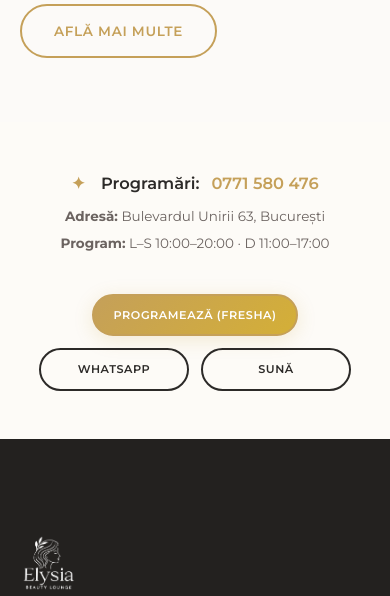
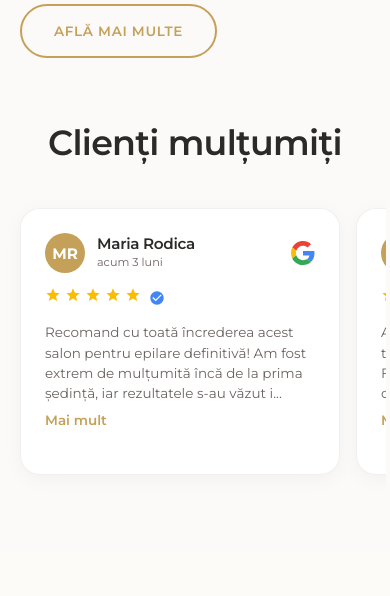
Before and after one commit to AndreiNeptune/elysiabeautylounge, a website built with Vite: page index.html in a window 390 px wide. Shown: the part 5500-6096 px from the top of the page. Built offline with nearby package versions, Linux system fonts and the light colour scheme.

Commit message:
feat: add google reviews carousel component and align with container boundaries

```diff
--- a/index.html
+++ b/index.html
@@ -52,37 +52,37 @@
           <div class="navbar__services-trigger">
             <span class="navbar__link">Servicii <span class="chevron"></span></span>
             <div class="mega-menu">
-              <a href="/manichiura-pedichiura.html" class="mega-menu__item">
+              <a href="/manichiura-pedichiura" class="mega-menu__item">
                 <div class="mega-menu__text">
                   <h4>Manichiură & Pedichiură</h4>
                   <p>Semi, gel, clasic, SPA, japoneză</p>
                 </div>
               </a>
-              <a href="/coafor-extensii.html" class="mega-menu__item">
+              <a href="/coafor-extensii" class="mega-menu__item">
                 <div class="mega-menu__text">
                   <h4>Coafor & Extensii</h4>
                   <p>Tuns, coafat, vopsit, extensii</p>
                 </div>
               </a>
-              <a href="/make-up.html" class="mega-menu__item">
+              <a href="/make-up" class="mega-menu__item">
                 <div class="mega-menu__text">
                   <h4>Make-up</h4>
                   <p>Machiaj de zi și seară</p>
                 </div>
               </a>
-              <a href="/sprancene.html" class="mega-menu__item">
+              <a href="/sprancene" class="mega-menu__item">
                 <div class="mega-menu__text">
                   <h4>Sprâncene</h4>
                   <p>Laminare, stilizare, vopsit</p>
                 </div>
               </a>
-              <a href="/epilare-definitiva.html" class="mega-menu__item">
+              <a href="/epilare-definitiva" class="mega-menu__item">
                 <div class="mega-menu__text">
                   <h4>Epilare Definitivă</h4>
                   <p>Full Body de la 249 lei</p>
                 </div>
               </a>
-              <a href="/pachete-beauty.html" class="mega-menu__item">
+              <a href="/pachete-beauty" class="mega-menu__item">
                 <div class="mega-menu__text">
                   <h4>Pachete Beauty</h4>
                   <p>Combinații avantajoase</p>
@@ -91,9 +91,9 @@
             </div>
           </div>
 
-          <a href="/galerie.html" class="navbar__link">Galerie</a>
-          <a href="/despre-noi.html" class="navbar__link">Despre Noi</a>
-          <a href="/contact.html" class="navbar__link">Contact</a>
+          <a href="/galerie" class="navbar__link">Galerie</a>
+          <a href="/despre-noi" class="navbar__link">Despre Noi</a>
+          <a href="/contact" class="navbar__link">Contact</a>
         </div>
 
         <div class="navbar__cta">
@@ -120,16 +120,16 @@
         <a href="/" class="mobile-drawer__link active">Acasă</a>
         <span class="mobile-drawer__link" style="color: var(--color-accent); font-weight: 600;">Servicii</span>
         <div class="mobile-drawer__submenu">
-          <a href="/manichiura-pedichiura.html">Manichiură & Pedichiură</a>
-          <a href="/coafor-extensii.html">Coafor & Extensii</a>
-          <a href="/make-up.html">Make-up</a>
-          <a href="/sprancene.html">Sprâncene</a>
-          <a href="/epilare-definitiva.html">Epilare Definitivă</a>
-          <a href="/pachete-beauty.html">Pachete Beauty</a>
+          <a href="/manichiura-pedichiura">Manichiură & Pedichiură</a>
+          <a href="/coafor-extensii">Coafor & Extensii</a>
+          <a href="/make-up">Make-up</a>
+          <a href="/sprancene">Sprâncene</a>
+          <a href="/epilare-definitiva">Epilare Definitivă</a>
+          <a href="/pachete-beauty">Pachete Beauty</a>
         </div>
-        <a href="/galerie.html" class="mobile-drawer__link">Galerie</a>
-        <a href="/despre-noi.html" class="mobile-drawer__link">Despre Noi</a>
-        <a href="/contact.html" class="mobile-drawer__link">Contact</a>
+        <a href="/galerie" class="mobile-drawer__link">Galerie</a>
+        <a href="/despre-noi" class="mobile-drawer__link">Despre Noi</a>
+        <a href="/contact" class="mobile-drawer__link">Contact</a>
       </nav>
       <div class="mobile-drawer__cta">
         <a href="https://www.fresha.com/book-now/elysia-beauty-lounge-r38rgmme/all-offer?share=true&pId=2655167"
@@ -192,7 +192,7 @@
           </div>
           <p>Piele fină, confort și rezultate vizibile de la prima ședință. Tehnologie modernă, în siguranță și fără
             durere.</p>
-          <a href="/epilare-definitiva.html" class="btn btn--gold">Află mai multe</a>
+          <a href="/epilare-definitiva" class="btn btn--gold">Află mai multe</a>
         </div>
       </div>
     </section>
@@ -209,7 +209,7 @@
 
         <div class="service-grid">
           <!-- Manichiură -->
-          <a href="/manichiura-pedichiura.html" class="service-card reveal reveal-delay-1" id="card-manichiura">
+          <a href="/manichiura-pedichiura" class="service-card reveal reveal-delay-1" id="card-manichiura">
             <div class="service-card__image">
               <img src="/images/service-nails.jpg" alt="Manichiură & Pedichiură" width="400" height="300"
                 loading="lazy">
@@ -225,7 +225,7 @@
           </a>
 
           <!-- Coafor & Extensii -->
-          <a href="/coafor-extensii.html" class="service-card reveal reveal-delay-2" id="card-coafor">
+          <a href="/coafor-extensii" class="service-card reveal reveal-delay-2" id="card-coafor">
             <div class="service-card__image">
               <img src="/images/service-hair.jpg" alt="Coafor & Extensii de păr" width="400" height="300"
                 loading="lazy">
@@ -241,7 +241,7 @@
           </a>
 
           <!-- Make-up -->
-          <a href="/make-up.html" class="service-card reveal reveal-delay-3" id="card-makeup">
+          <a href="/make-up" class="service-card reveal reveal-delay-3" id="card-makeup">
             <div class="service-card__image">
               <img
                 src="/images/hero-makeup.jpg"
@@ -258,7 +258,7 @@
           </a>
 
           <!-- Sprâncene -->
-          <a href="/sprancene.html" class="service-card reveal reveal-delay-4" id="card-sprancene">
+          <a href="/sprancene" class="service-card reveal reveal-delay-4" id="card-sprancene">
             <div class="service-card__image">
               <img src="/images/service-brows.jpg" alt="Sprâncene — stilizare, laminare, vopsit" width="400"
                 height="300" loading="lazy">
@@ -274,7 +274,7 @@
           </a>
 
           <!-- Epilare Definitivă -->
-          <a href="/epilare-definitiva.html" class="service-card reveal reveal-delay-5" id="card-epilare">
+          <a href="/epilare-definitiva" class="service-card reveal reveal-delay-5" id="card-epilare">
             <div class="service-card__image">
               <img src="/images/service-epilation.jpg" alt="Epilare definitivă" width="400" height="300" loading="lazy">
               <span class="service-card__badge">Ofertă</span>
@@ -290,7 +290,7 @@
           </a>
 
           <!-- Pachete Beauty -->
-          <a href="/pachete-beauty.html" class="service-card reveal reveal-delay-6" id="card-pachete">
+          <a href="/pachete-beauty" class="service-card reveal reveal-delay-6" id="card-pachete">
             <div class="service-card__image">
               <img
                 src="https://images.fresha.com/partner-portfolios/providers/2655167/c5a7663f-a1a4-4122-9489-77fc424eae5f.jpeg?class=width-xlarge&dpr=1&keyId=Zhvs3FWlN6IKrXGU&signature=3fSNtB+NYos3YcqfZXkgZ/SqqVw&f_width=1920"
@@ -328,13 +328,20 @@
               <span>Epilare definitivă</span>
               <span>Pachete beauty</span>
             </div>
-            <a href="/despre-noi.html" class="btn btn--outline-gold">Află mai multe</a>
+            <a href="/despre-noi" class="btn btn--outline-gold">Află mai multe</a>
           </div>
           <div class="about-split__image reveal reveal-delay-2">
             <img src="/images/hero-thumb-2.avif" alt="Interior Elysia Beauty Lounge" width="600" height="800"
               loading="lazy">
           </div>
         </div>
+      </div>
+    </section>
+
+    <!-- ──── REVIEWS ──── -->
+    <section class="section" style="padding-top: 0; padding-bottom: var(--space-2xl);">
+      <div class="container">
+        <div class="reviews-container-wrapper reveal"></div>
       </div>
     </section>
 
@@ -375,12 +382,12 @@
         <div>
           <h4>Servicii</h4>
           <div class="footer__links">
-            <a href="/manichiura-pedichiura.html">Manichiură & Pedichiură</a>
-            <a href="/coafor-extensii.html">Coafor & Extensii</a>
-            <a href="/make-up.html">Make-up</a>
-            <a href="/sprancene.html">Sprâncene</a>
-            <a href="/epilare-definitiva.html">Epilare Definitivă</a>
-            <a href="/pachete-beauty.html">Pachete Beauty</a>
+            <a href="/manichiura-pedichiura">Manichiură & Pedichiură</a>
+            <a href="/coafor-extensii">Coafor & Extensii</a>
+            <a href="/make-up">Make-up</a>
+            <a href="/sprancene">Sprâncene</a>
+            <a href="/epilare-definitiva">Epilare Definitivă</a>
+            <a href="/pachete-beauty">Pachete Beauty</a>
           </div>
         </div>
         <div class="footer__contact">
--- /dev/null
+++ b/src/data/reviews.js
@@ -0,0 +1,176 @@
+export const reviews = [
+  {
+    "name": "Maria Rodica",
+    "rating": 5,
+    "time": "acum 3 luni",
+    "text": "Recomand cu toată încrederea acest salon pentru epilare definitivă! Am fost extrem de mulțumită încă de la prima ședință, iar rezultatele s-au văzut imediat. După experiența neplăcută avută anterior la alt salon, unde am făcut 15 ședințe fără să fiu cu adevărat mulțumită de rezultate, diferența aici a fost vizibilă încă de la început.\n\nPersonalul este foarte atent la detalii, profesionist și mereu preocupat de confortul clientului. Mi-au explicat fiecare pas al procedurii și m-am simțit în siguranță pe tot parcursul tratamentului.\n\nPentru mine a fost cea mai bună alegere și cu siguranță voi continua ședințele aici. Recomand cu drag tuturor celor care își doresc rezultate reale și servicii de calitate!"
+  },
+  {
+    "name": "Valentina Ungureanu",
+    "rating": 5,
+    "time": "acum 4 luni",
+    "text": "Am avut parte de serviciile salonului , totul perfect , m am simțit minunat ! Fetele sunt foarte amabile ❤️\nTotul curat , sterilizat , iar munca pe care o depun fetele este de nota 1000\nRecomand cu drag !"
+  },
+  {
+    "name": "Anca Munteanu",
+    "rating": 5,
+    "time": "acum 4 luni",
+    "text": "Salonul arata foarte bine, fetele sunt foarte dragute si profesioniste! Am facut o sedinta de epilare cu laser si voi reveni cu siguranta. Salonul este nou deschis, il recomand!"
+  },
+  {
+    "name": "Ana-Maria Dumitru",
+    "rating": 5,
+    "time": "acum 4 luni",
+    "text": "Sunt extrem de mulțumită de serviciile de pedichiură! Fetele sunt tare gentile, vesele și oferă servicii de înaltă calitate! Mereu plec bine dispusă de la salon.🥰"
+  },
+  {
+    "name": "AMELIA",
+    "rating": 5,
+    "time": "acum 8 luni",
+    "text": "Am avut plăcerea să particip la deschiderea Elysia Beauty Lounge și experiența a fost absolut minunată! Am beneficiat de manichiură și masaj, iar echipa m-a făcut să mă simt răsfățată din primul moment. Atmosfera este elegantă și relaxantă, iar serviciile sunt de cea mai bună calitate. Am plecat cu un zâmbet larg și cu siguranță voi reveni. 💖"
+  },
+  {
+    "name": "erika timea andras",
+    "rating": 5,
+    "time": "acum 6 luni",
+    "text": "Superb loc, atmosfera foarte placuta si serviciu de manichiura de nota 10*.M-am reprogramat de 5 ori si va multumesc enorm pentru flexibilitate si intelegere. Cu siguranta voi reveni."
+  },
+  {
+    "name": "Ani Ignat",
+    "rating": 5,
+    "time": "acum 7 luni",
+    "text": "Manichiura si pedichiura perfecta, culori variate si de calitate si multa multa amabilitate ! Loved it🥰"
+  },
+  {
+    "name": "camelia miu",
+    "rating": 5,
+    "time": "acum 4 luni",
+    "text": "Cele mai dragute fete.Am plecat cu o manichiura superba💓💓💓"
+  },
+  {
+    "name": "Andreeadiana Stamate",
+    "rating": 5,
+    "time": "acum 5 luni",
+    "text": "Un loc foarte primitor, iar fetele, profesioniste și drăguțe 😊"
+  },
+  {
+    "name": "Iulia Elena",
+    "rating": 5,
+    "time": "acum 5 luni",
+    "text": "Servicii de calitate! Mulțumită de rezultat ❤️"
+  },
+  {
+    "name": "Carmen Mitrea",
+    "rating": 5,
+    "time": "acum 5 luni",
+    "text": "Foarte multumita ❤️"
+  },
+  {
+    "name": "Vivi Caulea",
+    "rating": 5,
+    "time": "acum o oră",
+    "text": "Un salon cum putine sunt. Servicii top. Am avut parte de o manichiura cu servicii de foarte buna calitate. Fetele foarte dragute. Masajul mainilor la final m-a impresionat . Recomand cu drag."
+  },
+  {
+    "name": "Camelia Argeseanu",
+    "rating": 5,
+    "time": "acum 3 zile",
+    "text": "Sunt foarte mulțumită de serviciile acestui salon. Profesionalism, atenție la detalii și produse de calitate. Rezultatul a fost peste așteptări, iar manichiura a rezistat perfect. Cu siguranță voi reveni și îl recomand tuturor!"
+  },
+  {
+    "name": "Ioana Zaharia",
+    "rating": 5,
+    "time": "acum 5 zile",
+    "text": "Mi am facut atat machiajul, cat si extensiile si totul a iesit impecabil. Machiajul a rezistat perfeeect si mi a pus in valoare trasaturile exact cum imi doream. Se simte ca lucreaza cu pasiune si ca isi doreste ca fiecare clienta sa plece fericita si increzatoare. Recomand din suflet!"
+  },
+  {
+    "name": "Roberto Tanase",
+    "rating": 5,
+    "time": "acum 5 zile",
+    "text": "Se vede că echipa pune accent pe calitate și pe satisfacția clienților. Recomand cu încredere oricărui bărbat care caută servicii pentru îngrijirea lor personală la standarde ridicate . Rocomand și siguaranta voi reveni !"
+  },
+  {
+    "name": "surugiu pavelina",
+    "rating": 5,
+    "time": "acum 6 zile",
+    "text": "Recomand cu toată încrederea .Un salon minunat,unde te simți răsfață de la intrare până la plecare.Echipa este foarte amabilă,atentă la detalii și dedicată.\nMulțumesc pentru profesionalism !"
+  },
+  {
+    "name": "Stefani Enciu",
+    "rating": 5,
+    "time": "acum 6 zile",
+    "text": "Recomand cu toată încrederea! Profesionalism, seriozitate și atenție la detalii de la început până la sfârșit. Am avut o expandiență foarte plăcută, iar rezultatul a depășit așteptările mele. Servicii de calitate, comunicare excelentă și implicare maximă. Cu siguranță voi reveni și voi recomanda mai departe!"
+  },
+  {
+    "name": "Anca Mihai",
+    "rating": 5,
+    "time": "acum 6 zile",
+    "text": "Salonul este foarte frumos, curat si elegant.Fetele sunt super profi,drăguțe și foarte amabile. Atmosfera este foarte plăcută. Serviciile super ."
+  },
+  {
+    "name": "Denis Andrei",
+    "rating": 5,
+    "time": "acum 2 săptămâni",
+    "text": "Am fost la acest salon pentru pensat și manichiură și pot recomanda din toată inima. Fetele sunt foarte sociabile și călduroase. O să revin cu siguranță!"
+  },
+  {
+    "name": "MihaelaT",
+    "rating": 5,
+    "time": "acum o lună",
+    "text": "Mi-a plăcut nespus de mult experiența de la Elysia Beauty Lounge. Manichiura mea este perfectă. Voi reveni cu drag! 🤗❤️"
+  },
+  {
+    "name": "Maria Chirita",
+    "rating": 5,
+    "time": "acum o lună",
+    "text": "La dra Anca manechiura si pedichiura perfect lucrat . Nu am crezut ca pot gasi intr-un salon atat de stilizat servicii perfecte la preturi atat de mici. Am cautat pe instagram un salon si am gasit . Nu mai merg in alta parte . Perfectiune credeti-ma"
+  },
+  {
+    "name": "Amalia-Maria-Alexandra Ioniță",
+    "rating": 5,
+    "time": "acum 2 luni",
+    "text": "Am fost recent la manichiură la Anca și a fost o experiență minunată. Este o fată extrem de blândă și amabilă, m-am simțit foarte relaxată pe tot parcursul procesului. Rezultatul final este superb. Îmi plac foarte mult unghiile și o recomand cu drag și cu toată încrederea! 💛💛💛🌼"
+  },
+  {
+    "name": "Mihaela Ghetaru",
+    "rating": 5,
+    "time": "acum 2 luni",
+    "text": "M-am bucurat atat de tare cand s-a deschis in zona acest salon. Demult imi doream sa am in zona un loc perfect pentru mani-pedi. Fetele sunt minunate, te intampina mereu cu voie buna si te ajuta cu cel mai mare drag. Profesionalism la cel mai inalt nivel!"
+  },
+  {
+    "name": "Sarah",
+    "rating": 5,
+    "time": "acum 2 luni",
+    "text": "Am facut laminare de sprancene si vopsit a fost o experienta foarte buna fetele sunt foarte dragute si atmosfera in sine foarte misto"
+  },
+  {
+    "name": "Cecilia Cristina",
+    "rating": 5,
+    "time": "acum 2 luni",
+    "text": "Foarte profi fetele, cu atentie la detalii.Iar salonul superb, o oaza de liniste, merita experienta serviciilor de la Elysia Beauty"
+  },
+  {
+    "name": "Sandra Ghildus",
+    "rating": 5,
+    "time": "acum 2 luni",
+    "text": "O atmosferă foarte plăcută și servicii impecabile de fiecare dată. Recomand 💯"
+  },
+  {
+    "name": "Paola Oliva",
+    "rating": 5,
+    "time": "acum 3 luni",
+    "text": "Highly recommended if you are in Bucharest and want to have new amazing nails.The girls are very professional, kind and fast. The place is clean and you'll love their job on your nails!Would come back, thank you:)"
+  },
+  {
+    "name": "Tracy Leet",
+    "rating": 5,
+    "time": "acum o lună",
+    "text": "I had the experience of being pampered by Florentina & Anca for a lip and brow treatment while visiting this fabulous city Bucharest. Amazing experience. Attention to detail was above and beyond what I have ever experienced. If you’re in town or visiting here, definitely look these guys up. Much love and best of luck to you both💋"
+  },
+  {
+    "name": "Molly",
+    "rating": 5,
+    "time": "acum 2 luni",
+    "text": "Amazing experience. Great attention to detail and beautiful nails"
+  }
+];
--- /dev/null
+++ b/src/js/reviews.js
@@ -0,0 +1,99 @@
+import { reviews } from '../data/reviews.js';
+
+export function initReviewsCarousel() {
+  const containers = document.querySelectorAll('.reviews-container-wrapper');
+  if (containers.length === 0) return;
+
+  const starsSvg = `
+    <svg viewBox="0 0 24 24" fill="currentColor" class="review-star">
+      <path d="M12 17.27L18.18 21l-1.64-7.03L22 9.24l-7.19-.61L12 2 9.19 8.63 2 9.24l5.46 4.73L5.82 21z"/>
+    </svg>
+  `;
+
+  const googleSvg = `
+    <svg viewBox="0 0 48 48" class="google-logo" width="24" height="24">
+      <path fill="#EA4335" d="M24 9.5c3.54 0 6.71 1.22 9.21 3.6l6.85-6.85C35.9 2.38 30.47 0 24 0 14.62 0 6.51 5.38 2.56 13.22l7.98 6.19C12.43 13.72 17.74 9.5 24 9.5z"/>
+      <path fill="#4285F4" d="M46.98 24.55c0-1.57-.15-3.09-.38-4.55H24v9.02h12.94c-.58 2.96-2.26 5.48-4.78 7.18l7.73 6c4.51-4.18 7.09-10.36 7.09-17.65z"/>
+      <path fill="#FBBC05" d="M10.53 28.59c-.48-1.45-.76-2.99-.76-4.59s.27-3.14.76-4.59l-7.98-6.19C.92 16.46 0 20.12 0 24c0 3.88.92 7.54 2.56 10.78l7.97-6.19z"/>
+      <path fill="#34A853" d="M24 48c6.48 0 11.93-2.13 15.89-5.81l-7.73-6c-2.15 1.45-4.92 2.3-8.16 2.3-6.26 0-11.57-4.22-13.47-9.91l-7.98 6.19C6.51 42.62 14.62 48 24 48z"/>
+    </svg>
+  `;
+
+  const verifiedSvg = `
+    <svg viewBox="0 0 24 24" fill="currentColor" class="verified-icon" width="16" height="16">
+      <path d="M12 2C6.5 2 2 6.5 2 12s4.5 10 10 10 10-4.5 10-10S17.5 2 12 2zm-2 15l-5-5 1.41-1.41L10 14.17l7.59-7.59L19 8l-9 9z" fill="#4285F4"/>
+    </svg>
+  `;
+
+  const generateStars = (count) => {
+    return Array(count).fill(starsSvg).join('');
+  };
+
+  const getInitials = (name) => {
+    const parts = name.split(' ');
+    if (parts.length >= 2) {
+      return (parts[0][0] + parts[1][0]).toUpperCase();
+    }
+    return name.substring(0, 2).toUpperCase();
+  };
+
+  containers.forEach(wrapper => {
+    let cardsHtml = '';
+
+    reviews.forEach(review => {
+      const isLongText = review.text.length > 150;
+      const initialText = isLongText ? review.text.substring(0, 150) + '...' : review.text;
+
+      cardsHtml += `
+        <div class="review-card">
+          <div class="review-header">
+            <div class="review-avatar">${getInitials(review.name)}</div>
+            <div class="review-meta">
+              <h4 class="review-name">${review.name}</h4>
+              <div class="review-time">${review.time}</div>
+            </div>
+            <div class="review-google-icon">${googleSvg}</div>
+          </div>
+          <div class="review-rating">
+            <div class="stars">${generateStars(review.rating)}</div>
+            ${verifiedSvg}
+          </div>
+          <div class="review-content">
+            <p class="review-text-short">${initialText}</p>
+            ${isLongText ? `<p class="review-text-full" style="display:none;">${review.text}</p>` : ''}
+            ${isLongText ? `<button class="read-more-btn">Mai mult</button>` : ''}
+          </div>
+        </div>
+      `;
+    });
+
+    wrapper.innerHTML = `
+      <div class="reviews-section-header">
+        <h2 class="section-title">Clienți mulțumiți</h2>
+      </div>
+      <div class="reviews-carousel">
+        ${cardsHtml}
+      </div>
+    `;
+
+    // Add event listeners for read more buttons
+    const readMoreBtns = wrapper.querySelectorAll('.read-more-btn');
+    readMoreBtns.forEach(btn => {
+      btn.addEventListener('click', (e) => {
+        const contentDiv = e.target.closest('.review-content');
+        const shortText = contentDiv.querySelector('.review-text-short');
+        const fullText = contentDiv.querySelector('.review-text-full');
+
+        if (shortText.style.display === 'none') {
+          shortText.style.display = 'block';
+          fullText.style.display = 'none';
+          e.target.textContent = 'Mai mult';
+        } else {
+          shortText.style.display = 'none';
+          fullText.style.display = 'block';
+          e.target.textContent = 'Mai puțin';
+        }
+      });
+    });
+  });
+}
--- a/src/main-inner.js
+++ b/src/main-inner.js
@@ -8,6 +8,7 @@ import { initNavigation } from './js/navigation.js';
 import { initAccordion } from './js/accordion.js';
 import { initGallery } from './js/gallery.js';
 import { initAnimations } from './js/animations.js';
+import { initReviewsCarousel } from './js/reviews.js';
 
 document.addEventListener('DOMContentLoaded', () => {
   // Inject shared layout (nav, drawer, footer)
@@ -22,5 +23,6 @@ document.addEventListener('DOMContentLoaded', () => {
   initNavigation();
   initAccordion();
   initGallery();
+  initReviewsCarousel();
   initAnimations();
 });
--- a/src/main.js
+++ b/src/main.js
@@ -7,6 +7,7 @@ import { initNavigation } from './js/navigation.js';
 import { initAccordion } from './js/accordion.js';
 import { initGallery } from './js/gallery.js';
 import { initAnimations } from './js/animations.js';
+import { initReviewsCarousel } from './js/reviews.js';
 
 document.addEventListener('DOMContentLoaded', () => {
   // Set current year in footer
@@ -18,5 +19,6 @@ document.addEventListener('DOMContentLoaded', () => {
   initNavigation();
   initAccordion();
   initGallery();
+  initReviewsCarousel();
   initAnimations();
 });
--- a/src/styles/components.css
+++ b/src/styles/components.css
@@ -1387,3 +1387,134 @@
 .service-slider__item:hover img {
   transform: scale(1.05);
 }
+
+/* ═══════════════════════════════════════════
+   REVIEWS CAROUSEL
+   ═══════════════════════════════════════════ */
+.reviews-section-header {
+  text-align: center;
+  margin-bottom: var(--space-xl);
+}
+
+.reviews-carousel {
+  display: flex;
+  overflow-x: auto;
+  gap: var(--space-md);
+  margin-inline: -16px;
+  padding: 12px 16px 28px 16px;
+  scroll-snap-type: x mandatory;
+  scroll-padding-left: 16px;
+  scrollbar-width: none; /* Firefox */
+  -ms-overflow-style: none; /* IE/Edge */
+  width: calc(100% + 32px);
+}
+
+.reviews-carousel::-webkit-scrollbar {
+  display: none; /* Safari/Chrome */
+}
+
+.review-card {
+  flex: 0 0 320px;
+  background: var(--color-white);
+  border: 1px solid var(--color-border);
+  border-radius: var(--radius-lg);
+  padding: var(--space-lg);
+  box-shadow: 0 4px 20px rgba(0,0,0,0.04);
+  scroll-snap-align: start;
+  display: flex;
+  flex-direction: column;
+  gap: var(--space-sm);
+  transition: transform var(--duration-normal) var(--ease-out), box-shadow var(--duration-normal) var(--ease-out);
+}
+
+.review-card:hover {
+  transform: translateY(-4px);
+  box-shadow: var(--shadow-md);
+  border-color: rgba(197, 160, 89, 0.15);
+}
+
+@media (min-width: 768px) {
+  .review-card {
+    flex: 0 0 380px;
+  }
+}
+
+.review-header {
+  display: flex;
+  align-items: center;
+  gap: var(--space-sm);
+}
+
+.review-avatar {
+  width: 40px;
+  height: 40px;
+  border-radius: 50%;
+  background: var(--color-accent);
+  color: var(--color-white);
+  display: flex;
+  align-items: center;
+  justify-content: center;
+  font-weight: var(--weight-bold);
+  font-family: var(--font-heading);
+}
+
+.review-meta {
+  flex-grow: 1;
+}
+
+.review-name {
+  font-size: var(--text-base);
+  margin: 0;
+  color: var(--color-noir);
+}
+
+.review-time {
+  font-size: var(--text-xs);
+  color: var(--color-warm-gray);
+}
+
+.review-google-icon {
+  display: flex;
+  align-items: center;
+  justify-content: center;
+}
+
+.review-rating {
+  display: flex;
+  align-items: center;
+  gap: 4px;
+}
+
+.review-star {
+  width: 16px;
+  height: 16px;
+  color: #FBBC04; /* Google star color */
+}
+
+.verified-icon {
+  margin-left: 4px;
+}
+
+.review-content {
+  font-size: var(--text-sm);
+  color: var(--color-charcoal);
+  line-height: 1.5;
+}
+
+.review-text-short, .review-text-full {
+  margin: 0;
+}
+
+.read-more-btn {
+  background: none;
+  border: none;
+  color: var(--color-accent);
+  font-weight: var(--weight-semibold);
+  padding: 0;
+  margin-top: 8px;
+  cursor: pointer;
+  font-size: var(--text-sm);
+}
+.read-more-btn:hover {
+  text-decoration: underline;
+}
```
Also changed, not shown: despre-noi.html (+7 -0 lines).
